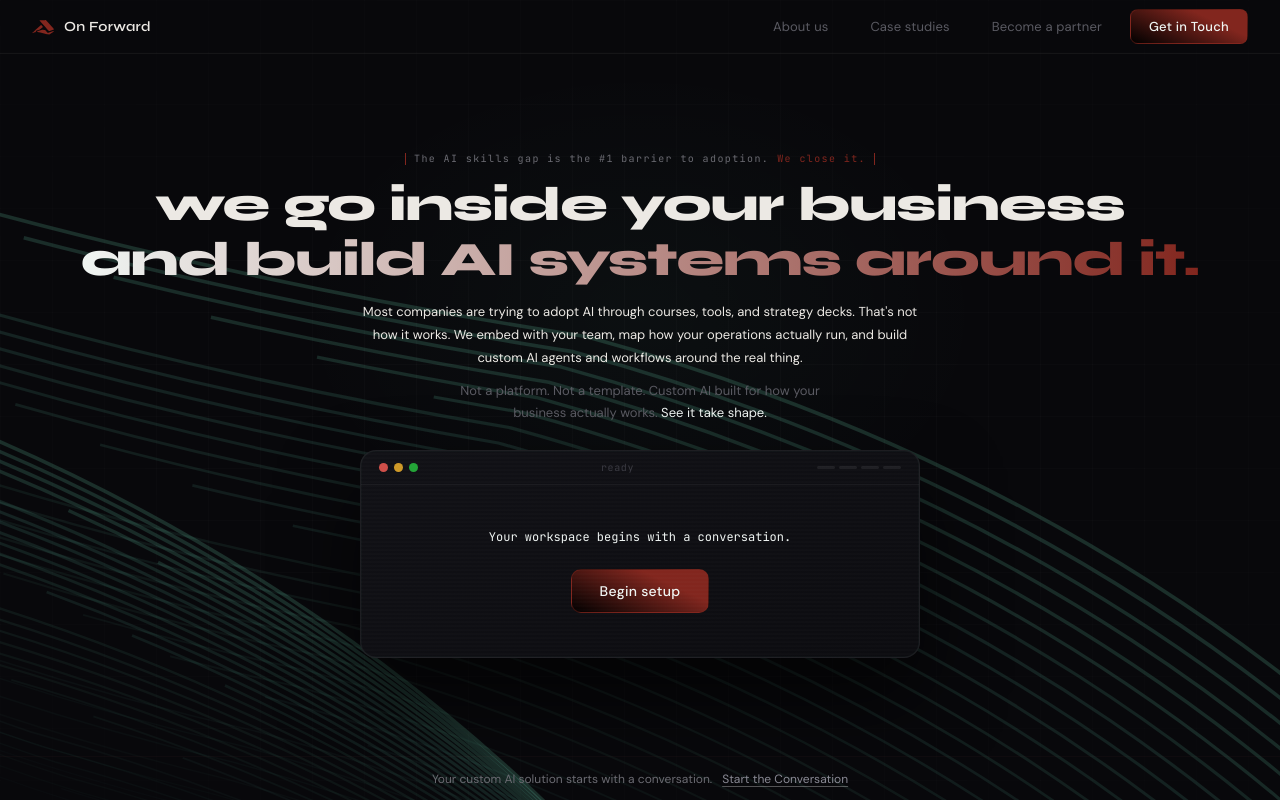
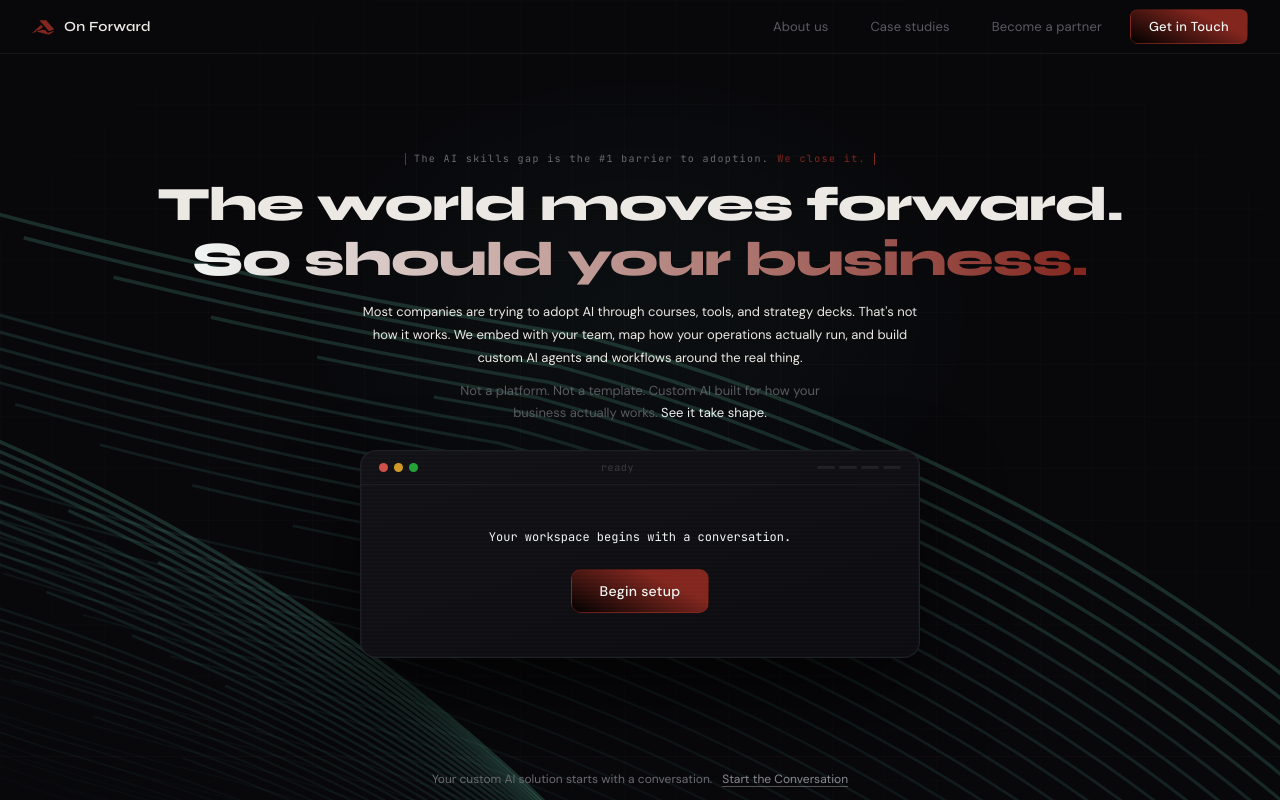
Before and after one commit to skapankaya12/neweraofwork, a React (Vite) app: page / in a window 1280 px wide. Built offline with nearby package versions, Linux system fonts and the light colour scheme.

Commit message:
Update hero headline and remove quote box

```diff
--- a/src/App.jsx
+++ b/src/App.jsx
@@ -1108,11 +1108,6 @@ function InvestorPanel({onClose, onContact}) {
               Teams everywhere are realizing their tools don't fit. They patch together software never designed for them, losing months to the wrong systems. The market for custom, human-first operational workspaces is wide open and we know how to build them.
             </p>
           </div>
-          <div style={{background:"rgba(255,255,255,0.025)",border:"0.5px solid rgba(255,255,255,0.07)",borderRadius:10,padding:"18px 20px"}}>
-            <p style={{fontFamily:"'DM Sans',sans-serif",fontSize:13,color:"#8a8a95",lineHeight:1.8,fontStyle:"italic"}}>
-              "We're not building the next SaaS platform. We're building the right workspace for every team that needs one. That's a different kind of scale and a better one."
-            </p>
-          </div>
           <button className="pbtn accentbtn" style={{width:"100%",textAlign:"center"}}
             onClick={()=>{onClose();onContact();}}>
             Tell us about yourself
@@ -1714,8 +1709,8 @@ export default function App() {
           {step===0&&(
             <div style={{textAlign:"center",marginBottom:26,animation:"fadeUp 0.7s 0.1s ease both"}}>
               <h1 style={{fontFamily:"'Syne',sans-serif",fontSize:"clamp(26px,4vw,48px)",fontWeight:800,color:"#ece9e4",lineHeight:1.15,letterSpacing:"-0.02em",marginBottom:14}}>
-                we go inside your business<br/>
-                <span style={{color:"transparent",backgroundImage:"linear-gradient(90deg,#F0F5F3,#82261E)",backgroundClip:"text",WebkitBackgroundClip:"text"}}>and build AI systems around it.</span>
+                The world moves forward.<br/>
+                <span style={{color:"transparent",backgroundImage:"linear-gradient(90deg,#F0F5F3,#82261E)",backgroundClip:"text",WebkitBackgroundClip:"text"}}>So should your business.</span>
               </h1>
               <p style={{fontSize:13,color:"#ece9e4",maxWidth:560,margin:"0 auto 10px",lineHeight:1.75}}>
                 Most companies are trying to adopt AI through courses, tools, and strategy decks. That's not how it works. We embed with your team, map how your operations actually run, and build custom AI agents and workflows around the real thing.
```
